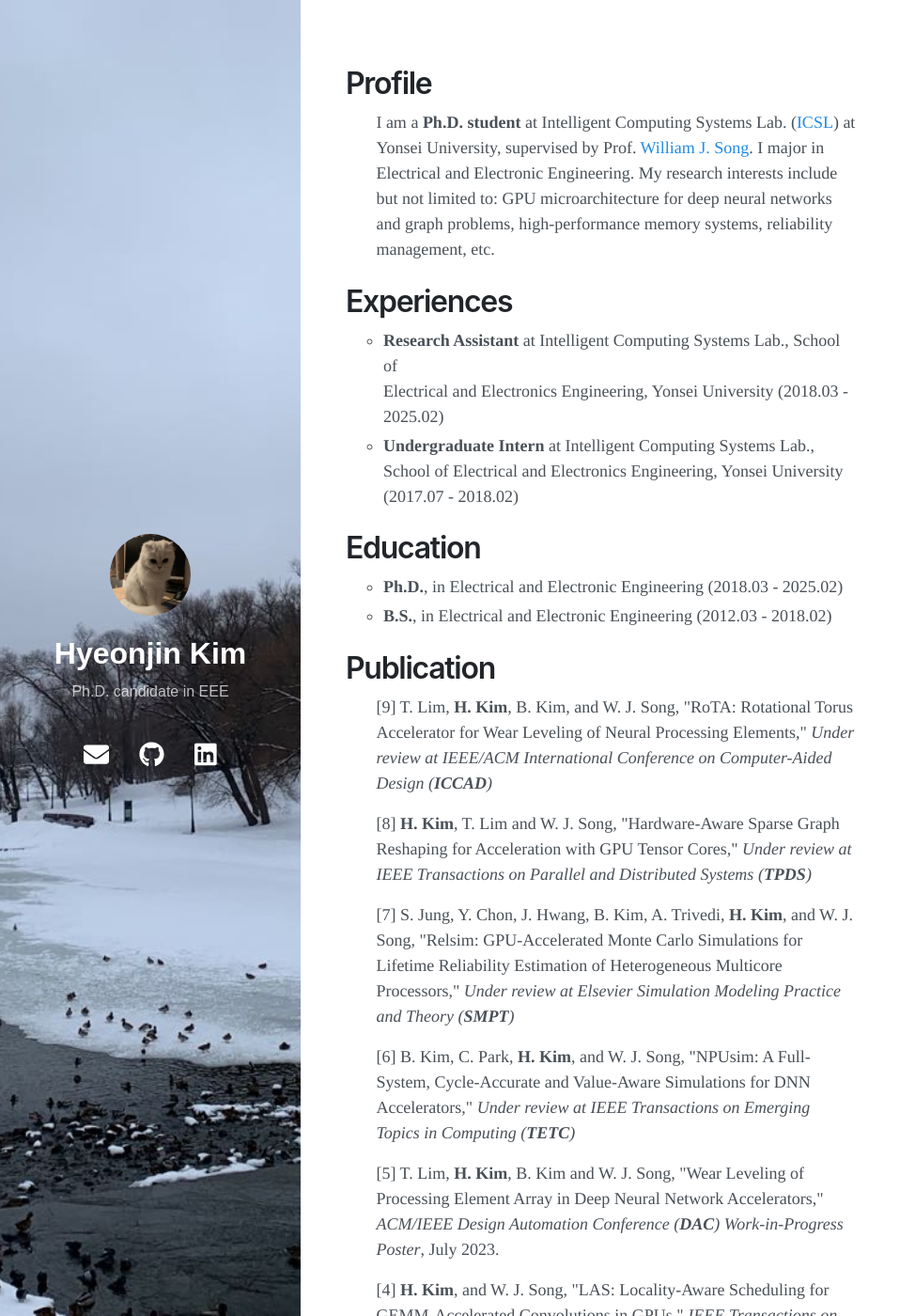
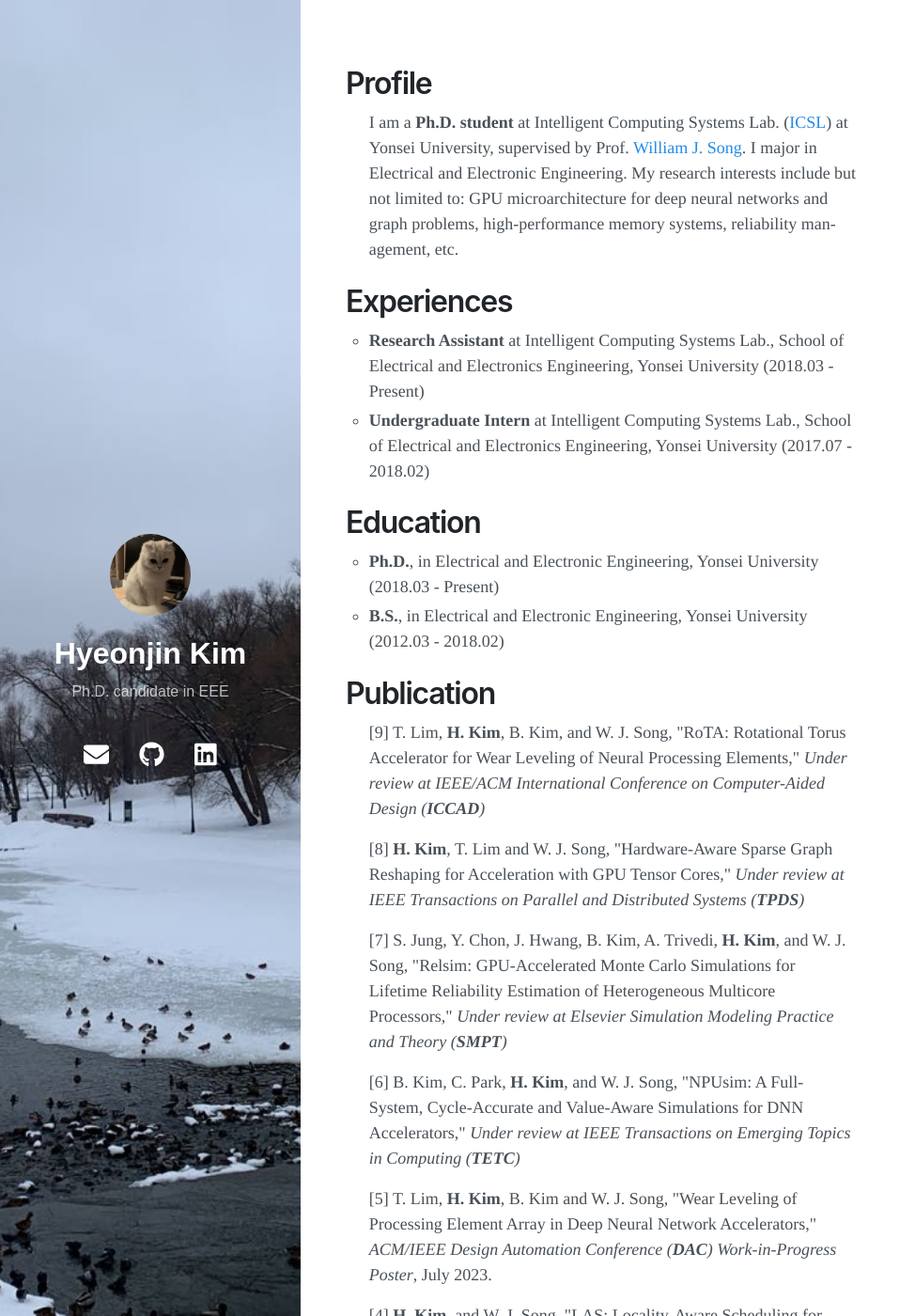
Before and after one commit to springrain12/springrain12.github.io, a Jekyll site: the page built from index.html, in a window 1280 px wide and 1400 px high. Shown: the whole window at 94% size, without its empty margins (0-974 px from the left). Built offline with Jekyll 4.4.1, drawn with Linux system fonts in a browser that asks for light colours; nearby versions of some CDN libraries; the list of posts is cut into pages by our own code.

Commit message:
paragraph seperator update

```diff
--- a/index.html
+++ b/index.html
@@ -2,8 +2,9 @@
 layout: home
 ---
 
-<style> p.indent { padding-left: 1.8em } </style>
 <style>
+    p.indent { padding-left: 1.38em }
+    ul { padding-left:1.37em; }
     a:link {
         color: "color:rgb(0, 32, 91)";
         background-color: none;
@@ -24,6 +25,7 @@
         background-color: none;
         text-decoration: underline;
     }
+
 </style>
 
 
@@ -41,7 +43,7 @@
 <p>
     <h1>Experiences</h1>
     <ul type="circle">
-        <li style="line-height:1.5"><b>Research Assistant</b> at Intelligent Computing Systems Lab., School of<br> Electrical and Electronics Engineering, Yonsei University (2018.03 - 2025.02)<br>
+        <li style="line-height:1.5"><b>Research Assistant</b> at Intelligent Computing Systems Lab., School of<br> Electrical and Electronics Engineering, Yonsei University (2018.03 - Present)<br>
         </li>
         <li style="line-height:1.5"><b>Undergraduate Intern</b> at Intelligent Computing Systems Lab., School of Electrical and Electronics Engineering, Yonsei University (2017.07 - 2018.02)</li>
     </ul>
@@ -51,8 +53,8 @@
 <p>
     <h1>Education</h1>
     <ul type="circle">
-        <li style="line-height:1.5"><b>Ph.D.</b>, in Electrical and Electronic Engineering (2018.03 - 2025.02)</li>
-        <li style="line-height:1.5"><b>B.S.</b>, in Electrical and Electronic Engineering (2012.03 - 2018.02)</li>
+        <li style="line-height:1.5"><b>Ph.D.</b>, in Electrical and Electronic Engineering, Yonsei University (2018.03 - Present)</li>
+        <li style="line-height:1.5"><b>B.S.</b>, in Electrical and Electronic Engineering, Yonsei University (2012.03 - 2018.02)</li>
     </ul>
 </p>
 
```
